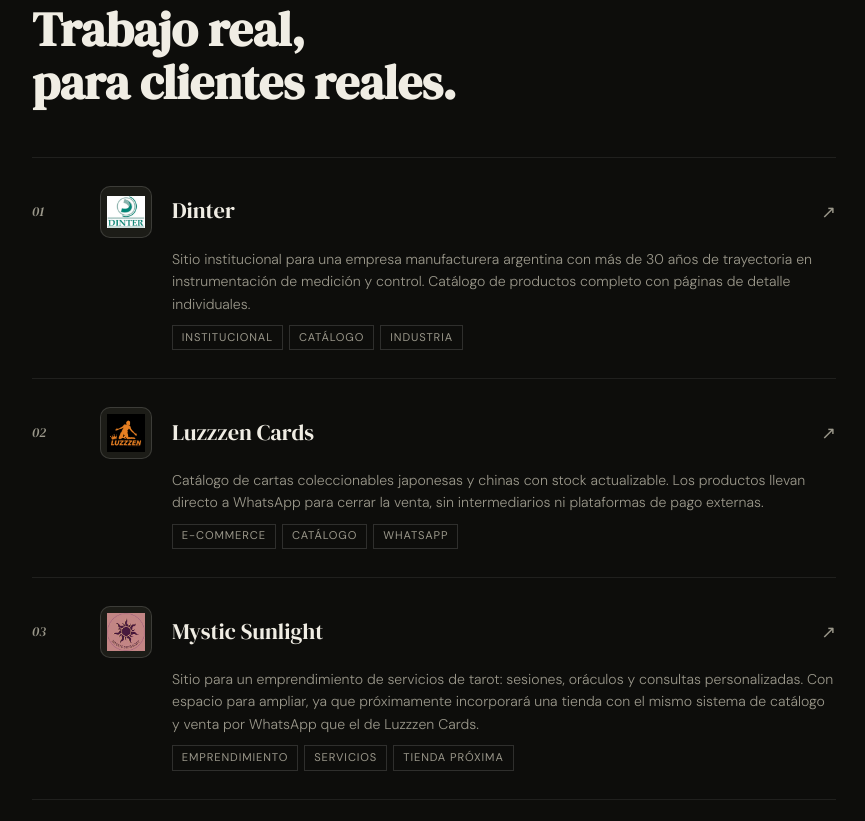
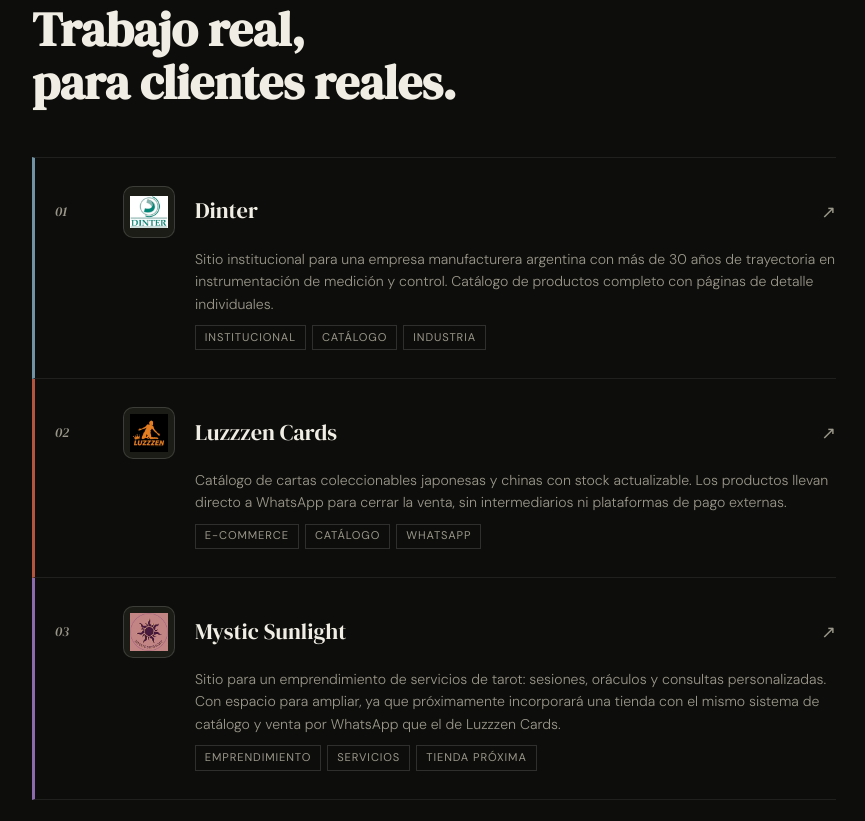
Before and after one commit to Luzzzen/portfolio, a plain HTML site: page index.html in a window 1280 px wide. Shown: the part 1579-2400 px from the top of the page, without its empty margins (206-1071 px from the left). Drawn offline with Linux system fonts and the light colour scheme.

Commit message:
Add files via upload

```diff
--- a/index.html
+++ b/index.html
@@ -227,11 +227,16 @@
   .project-item {
     position: relative;
     display: flex; flex-direction: column; gap: 0.6rem;
-    padding: 1.75rem 0;
+    padding: 1.75rem 0 1.75rem 1.25rem;
     border-bottom: 0.5px solid var(--border);
+    border-left: 3px solid var(--proj-color, transparent);
     text-decoration: none; color: inherit;
     overflow: hidden;
+    transition: border-left-color 0.2s;
   }
+  .project-item.proj-dinter   { --proj-color: #6f93a5; }
+  .project-item.proj-luzzzen  { --proj-color: #b3543f; }
+  .project-item.proj-mystic   { --proj-color: #8b6bab; }
   .project-item::after {
     content: '';
     position: absolute;
@@ -391,7 +396,7 @@
     .about-grid { grid-template-columns: 1fr; gap: 2rem; }
     .about-divider { display: none; }
     .about-highlights { border-top: 0.5px solid var(--border); padding-top: 2rem; gap: 1.25rem; }
-    .project-item { display: flex; flex-direction: column; gap: 0.65rem; padding: 1.5rem 0; }
+    .project-item { display: flex; flex-direction: column; gap: 0.65rem; padding: 1.5rem 0 1.5rem 1rem; }
     .project-item-header { grid-template-columns: 2rem 44px 1fr auto; gap: 0.75rem; }
     .project-name { font-size: 1.2rem; }
     .project-desc { padding-left: 0; font-size: 0.85rem; }
@@ -463,7 +468,7 @@
   <h2>Trabajo real,<br>para clientes reales.</h2>
   <div class="projects-list">
 
-    <a class="project-item" href="https://luzzzen.github.io/dinter/index.html" target="_blank" rel="noopener">
+    <a class="project-item proj-dinter" href="https://luzzzen.github.io/dinter/index.html" target="_blank" rel="noopener">
       <div class="project-item-header">
         <div class="project-num">01</div>
         <div class="project-logo-wrap">
@@ -478,7 +483,7 @@
       </div>
     </a>
 
-    <a class="project-item" href="https://luzzzen.com.ar" target="_blank" rel="noopener">
+    <a class="project-item proj-luzzzen" href="https://luzzzen.com.ar" target="_blank" rel="noopener">
       <div class="project-item-header">
         <div class="project-num">02</div>
         <div class="project-logo-wrap">
@@ -493,7 +498,7 @@
       </div>
     </a>
 
-    <a class="project-item" href="https://luzzzen.github.io/mystic-sunlight/index.html" target="_blank" rel="noopener">
+    <a class="project-item proj-mystic" href="https://luzzzen.github.io/mystic-sunlight/index.html" target="_blank" rel="noopener">
       <div class="project-item-header">
         <div class="project-num">03</div>
         <div class="project-logo-wrap">
```
